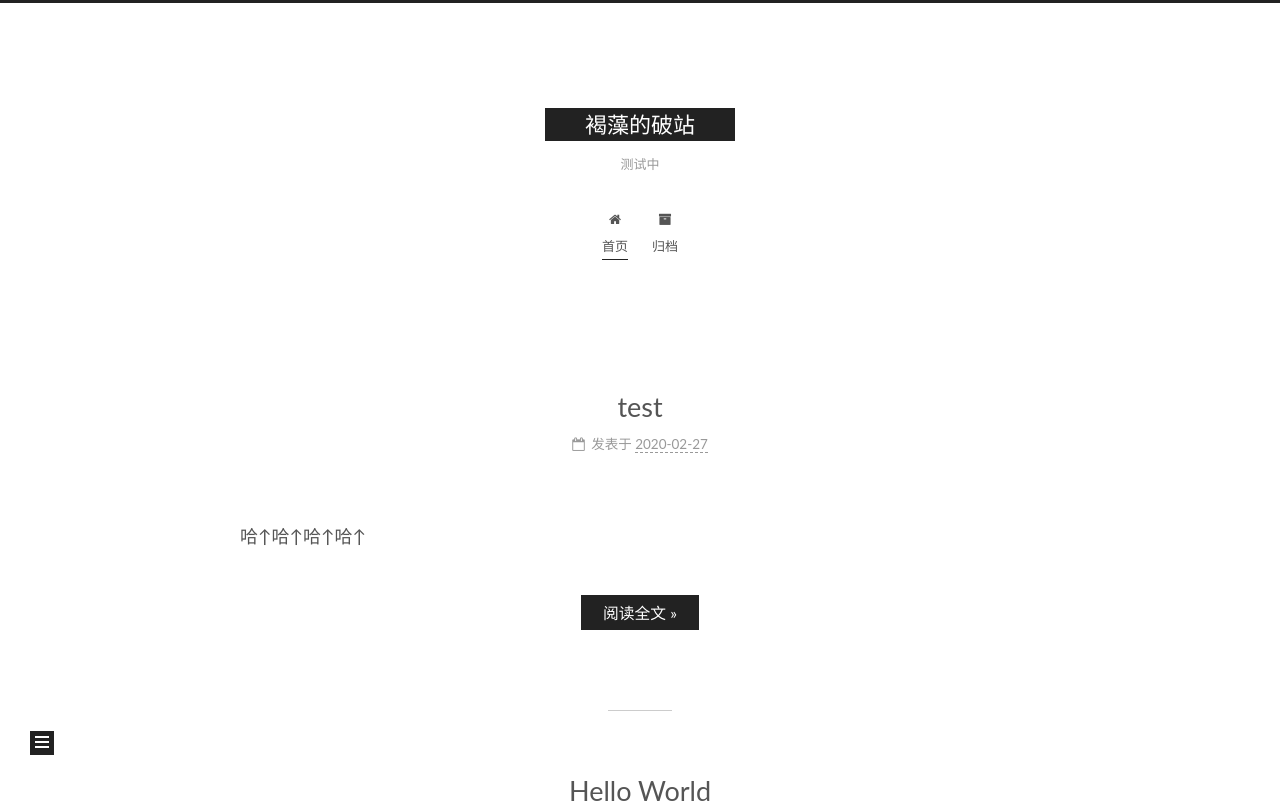
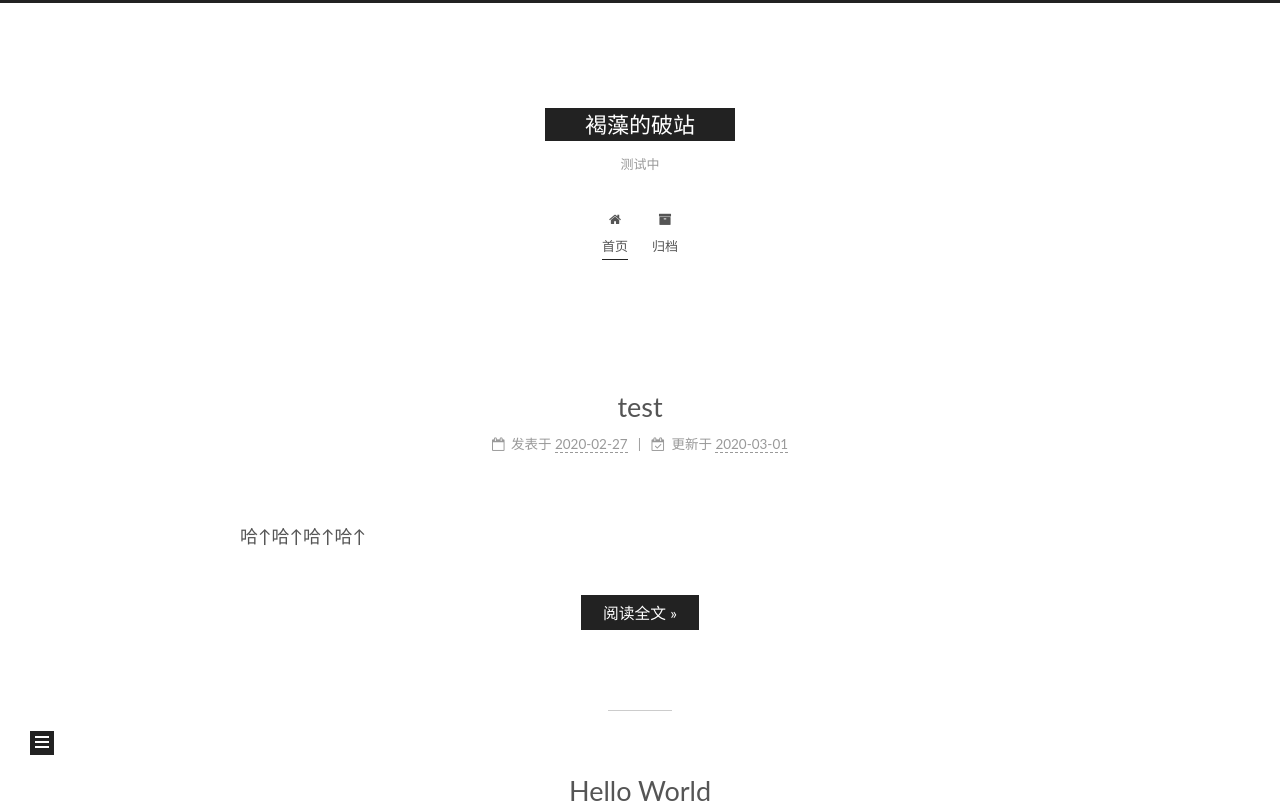
Before and after one commit to HeZao/HeZao.github.io, a plain HTML site: page index.html in a window 1280 px wide. Shown: the top 803 px of the page. Drawn offline with Linux system fonts and the light colour scheme.

Commit message:
Site updated: 2020-03-01 16:16:49

```diff
--- a/index.html
+++ b/index.html
@@ -169,9 +169,15 @@
               </span>
               <span class="post-meta-item-text">发表于</span>
 
-
-              <time title="创建时间：2020-02-27 16:10:06 / 修改时间：16:13:44" itemprop="dateCreated datePublished" datetime="2020-02-27T16:10:06+08:00">2020-02-27</time>
+              <time title="创建时间：2020-02-27 16:10:06" itemprop="dateCreated datePublished" datetime="2020-02-27T16:10:06+08:00">2020-02-27</time>
             </span>
+              <span class="post-meta-item">
+                <span class="post-meta-item-icon">
+                  <i class="fa fa-calendar-check-o"></i>
+                </span>
+                <span class="post-meta-item-text">更新于</span>
+                <time title="修改时间：2020-03-01 16:15:59" itemprop="dateModified" datetime="2020-03-01T16:15:59+08:00">2020-03-01</time>
+              </span>
 
 
 
```
Also changed, not shown: 2020/02/27/test/index.html (+11 -3 lines).
